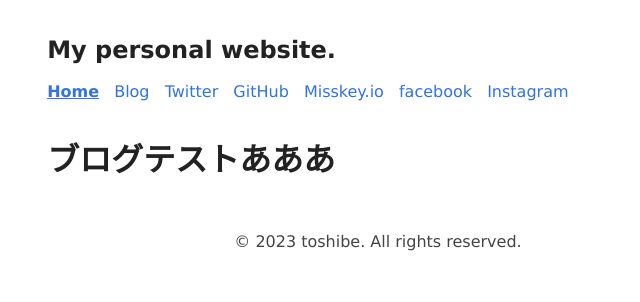
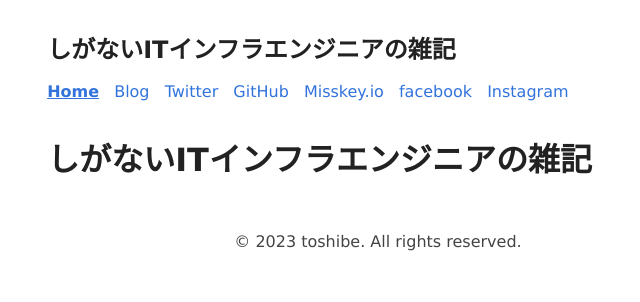
Before and after one commit to toshibe678/blog.toshi.click, an Astro site in the folder blog/: page / in a window 1280 px wide. Shown: the whole page, without its empty margins (262-902 px from the left). Built offline with nearby package versions, Linux system fonts and the light colour scheme; Astro itself is replaced by a stand-in of ours.

Commit message:
ブログ名修正

```diff
--- a/blog/src/consts.ts
+++ b/blog/src/consts.ts
@@ -1,5 +1,5 @@
 // Place any global posts in this file.
 // You can import this posts from anywhere in your site by using the `import` keyword.
 
-export const SITE_TITLE = 'My personal website.';
-export const SITE_DESCRIPTION = 'Welcome to my website!';
+export const SITE_TITLE = 'しがないITインフラエンジニアの雑記';
+export const SITE_DESCRIPTION = 'しがないITインフラエンジニアの雑記';
--- a/blog/src/pages/index.astro
+++ b/blog/src/pages/index.astro
@@ -13,7 +13,7 @@ import { SITE_TITLE, SITE_DESCRIPTION } from '../consts';
   <body>
     <Header title={SITE_TITLE} />
     <main>
-      <h1>ブログテストあああ</h1>
+      <h1>しがないITインフラエンジニアの雑記</h1>
     </main>
     <Footer />
   </body>
```
